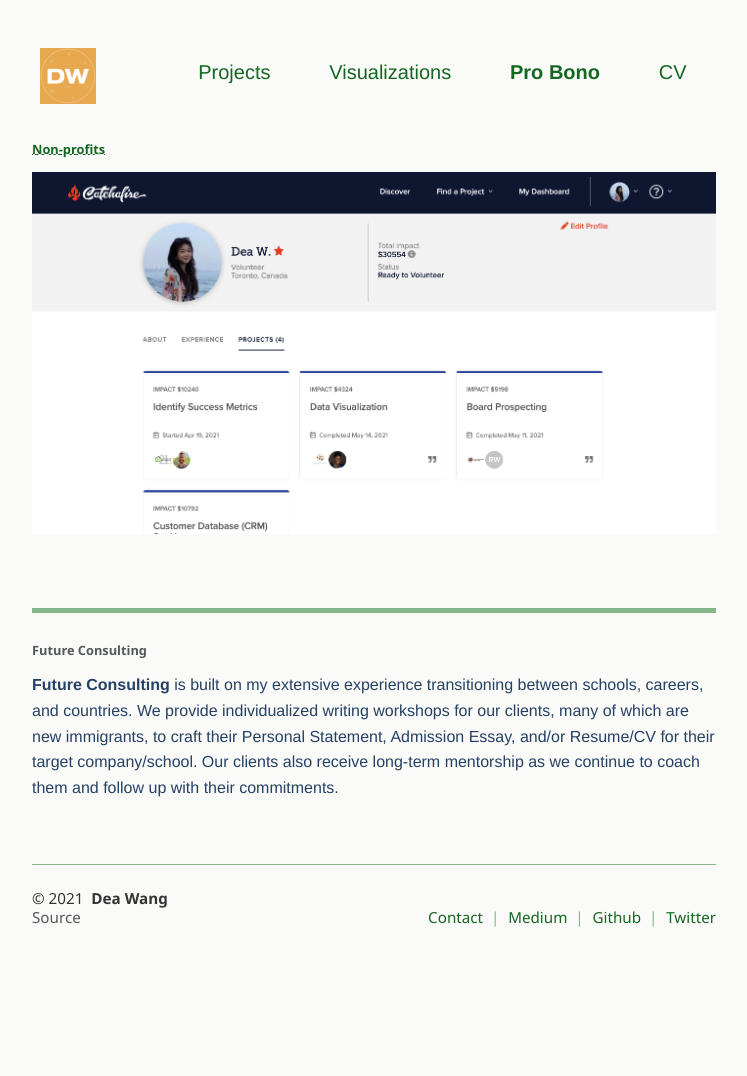
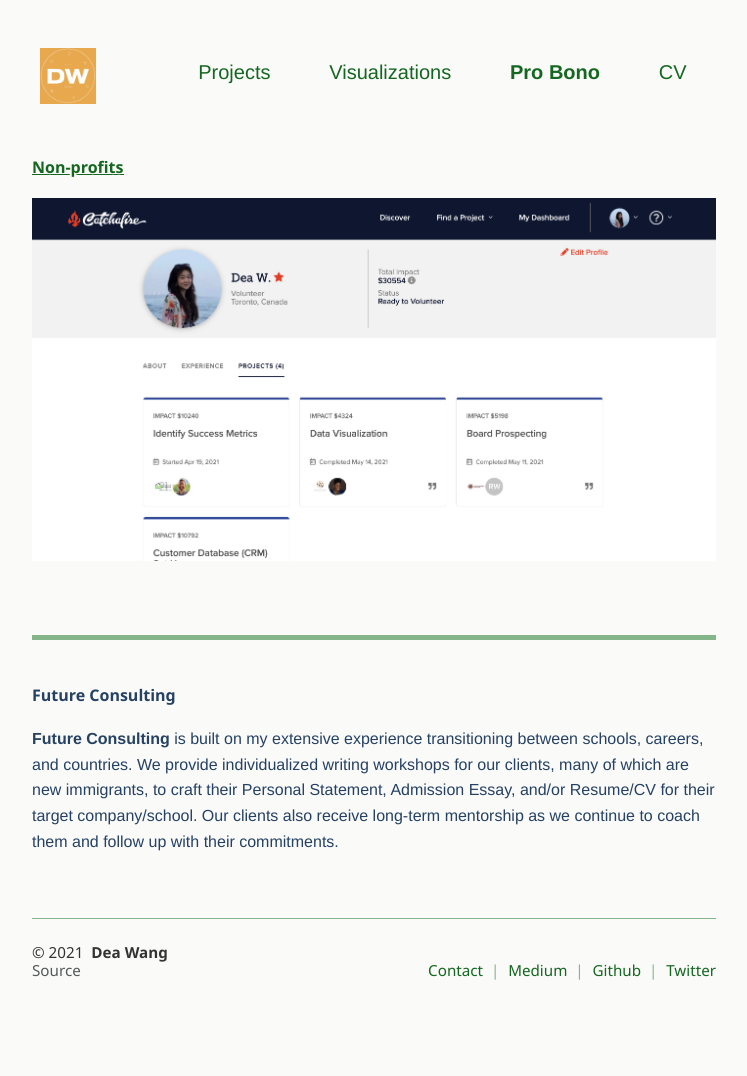
Before and after one commit to deawyk/deawyk.github.io, a Jekyll site: the page built from _pages/probono.md, in a window 1280 px wide. Shown: the whole page, without its empty margins (266-1013 px from the left). Built offline with Jekyll 4.4.1, drawn with Linux system fonts in a browser that asks for light colours; before the commit the page ends 1022 px from its top, so only the background shows below that.

```diff
--- a/_pages/probono.md
+++ b/_pages/probono.md
@@ -11,7 +11,7 @@ permalink: /probono/
 <div class="lead lead-about">
 
 
-### [Non-profits](https://www.catchafire.org/profiles/1474308/)<br>
+## [Non-profits](https://www.catchafire.org/profiles/1474308/)<br>
 <img src="{{ site.baseurl }}/assets/img/git.catchafire.png"/>
 
 
@@ -26,6 +26,6 @@ permalink: /probono/
 ---
 
 
-### Future Consulting
+## Future Consulting
 **Future Consulting** is built on my extensive experience transitioning between schools, careers, and countries. We provide individualized writing workshops for our clients, many of which are new immigrants, to craft their Personal Statement, Admission Essay, and/or Resume/CV for their target company/school. Our clients also receive long-term mentorship as we continue to coach them and follow up with their commitments.
 </div>
```
